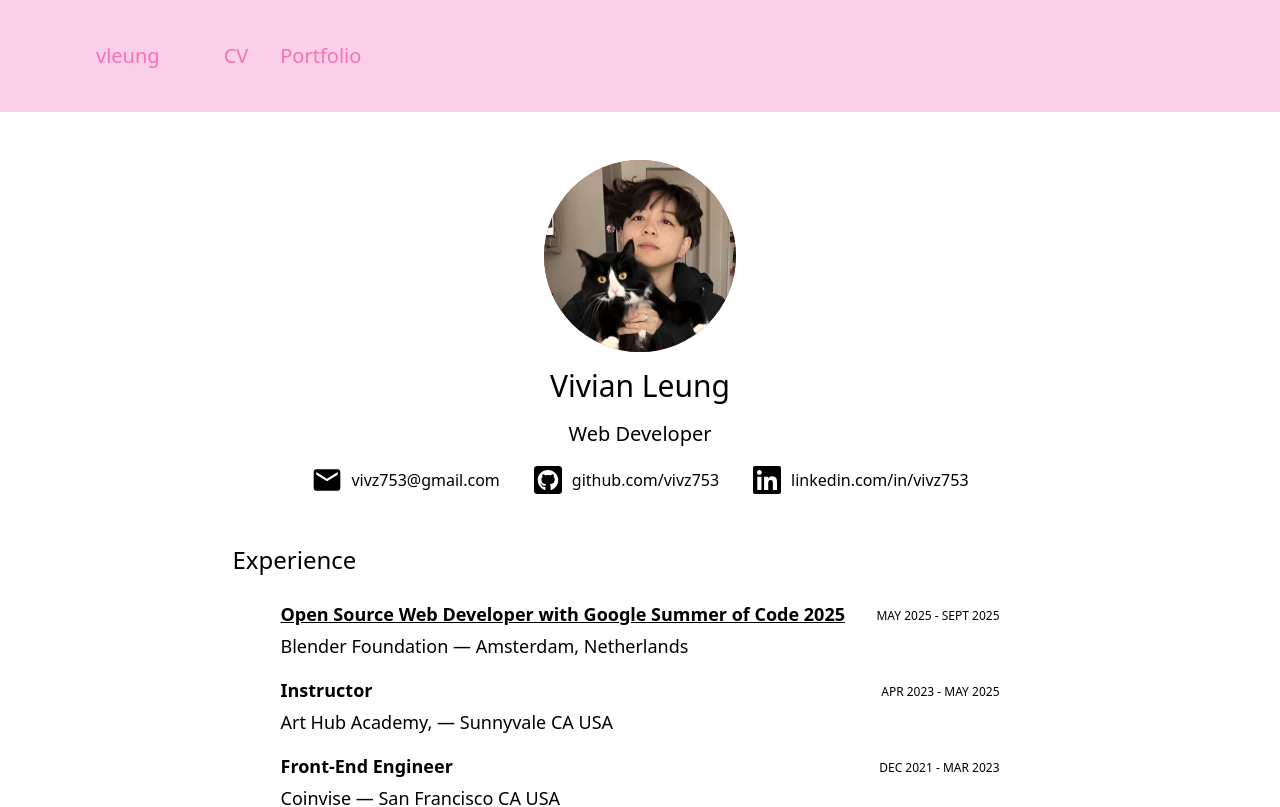
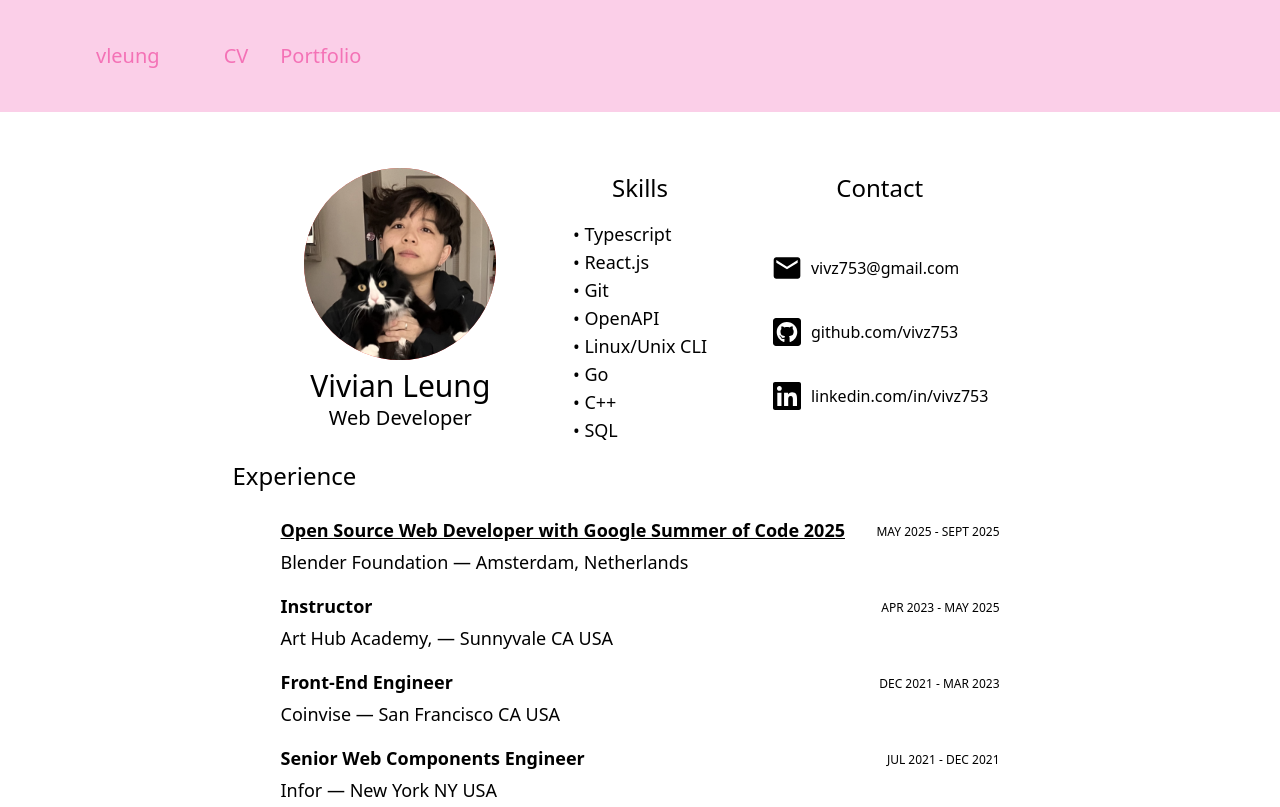
Before and after one commit to vivz753/vleung.us, a Next.js app in the folder web/: page /cv in a window 1280 px wide. Shown: the top 807 px of the page. Built offline with nearby package versions, Linux system fonts and the light colour scheme.

Commit message:
CV: Add a section that includes skills and contact

```diff
--- a/web/pages/cv.tsx
+++ b/web/pages/cv.tsx
@@ -205,20 +205,38 @@ const LogoLink: FC<{ link: string; label: string; icon: Icon }> = ({ link, label
 
 const CV: NextPage = () => {
   return (
-    <div className="flex min-h-screen flex-col items-center justify-center px-4 pt-8 lg:px-24">
-      <div className="flex w-full max-w-[719px] flex-col py-24">
-        <div className="flex flex-col items-center justify-center gap-4 py-8">
-          <div className="relative h-48 w-48 overflow-clip rounded-full  bg-red-500">
-            <Image alt="portrait" src="/images/me-mimi-profile.png" fill style={{ objectFit: "cover" }} />
+    <div className="flex min-h-screen flex-col items-center justify-center px-4 pt-[108px] lg:px-24">
+      <div className="flex w-full max-w-[719px] flex-col py-12">
+        <section className="grid items-center justify-evenly lg:grid-cols-3 ">
+          <div className="flex flex-col items-center ">
+            <div className="relative mb-2 h-48 w-48 overflow-clip rounded-full  bg-red-500">
+              <Image alt="portrait" src="/images/me-mimi-profile.png" fill style={{ objectFit: "cover" }} />
+            </div>
+            <span className="text-3xl">Vivian Leung</span>
+            <span className="text-xl">Web Developer</span>
           </div>
-          <div className="text-3xl">Vivian Leung</div>
-          <div className="text-xl">Web Developer</div>
-          <div className="flex flex-col items-center gap-2 lg:flex-row lg:gap-8">
-            <LogoLink link="mailto:vivz753@gmail.com" label="vivz753@gmail.com" icon={Icon.MAIL} />
-            <LogoLink link="https://github.com/vivz753" label="github.com/vivz753" icon={Icon.GITHUB} />
-            <LogoLink link="https://linkedin.com/in/vivz753" label="linkedin.com/in/vivz753" icon={Icon.LINKEDIN} />
+          <div className="order-3 flex h-full flex-col items-center lg:order-2 ">
+            <span className="my-4 text-2xl">Skills</span>
+            <div className="grid h-full lg:grid-cols-1 grid-cols-2 gap-x-8 justify-between">
+              <span className="text-lg">• Typescript</span>
+              <span className="text-lg">• React.js</span>
+              <span className="text-lg">• Git</span>
+              <span className="text-lg">• OpenAPI</span>
+              <span className="text-lg">• Linux/Unix CLI</span>
+              <span className="text-lg">• Go</span>
+              <span className="text-lg">• C++</span>
+              <span className="text-lg">• SQL</span>
+            </div>
           </div>
-        </div>
+          <div className="order-2 flex h-full flex-col items-center lg:order-3 ">
+            <span className="my-4 text-2xl">Contact</span>
+            <div className="flex h-full  flex-col justify-evenly">
+              <LogoLink link="mailto:vivz753@gmail.com" label="vivz753@gmail.com" icon={Icon.MAIL} />
+              <LogoLink link="https://github.com/vivz753" label="github.com/vivz753" icon={Icon.GITHUB} />
+              <LogoLink link="https://linkedin.com/in/vivz753" label="linkedin.com/in/vivz753" icon={Icon.LINKEDIN} />
+            </div>
+          </div>
+        </section>
         <Title>Experience</Title>
         {experience.map(({ title, organization, location, date, link }) => (
           <Job
```
